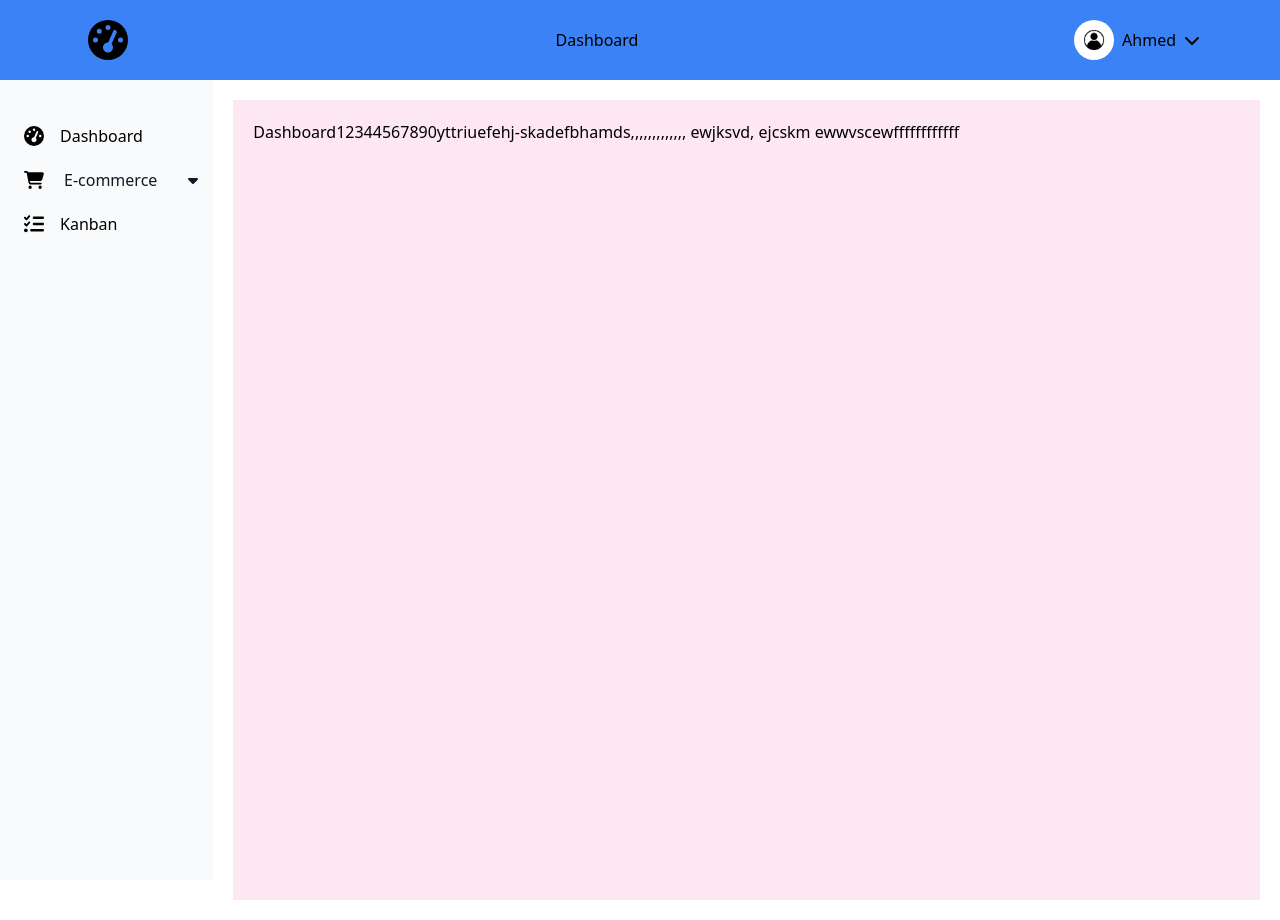
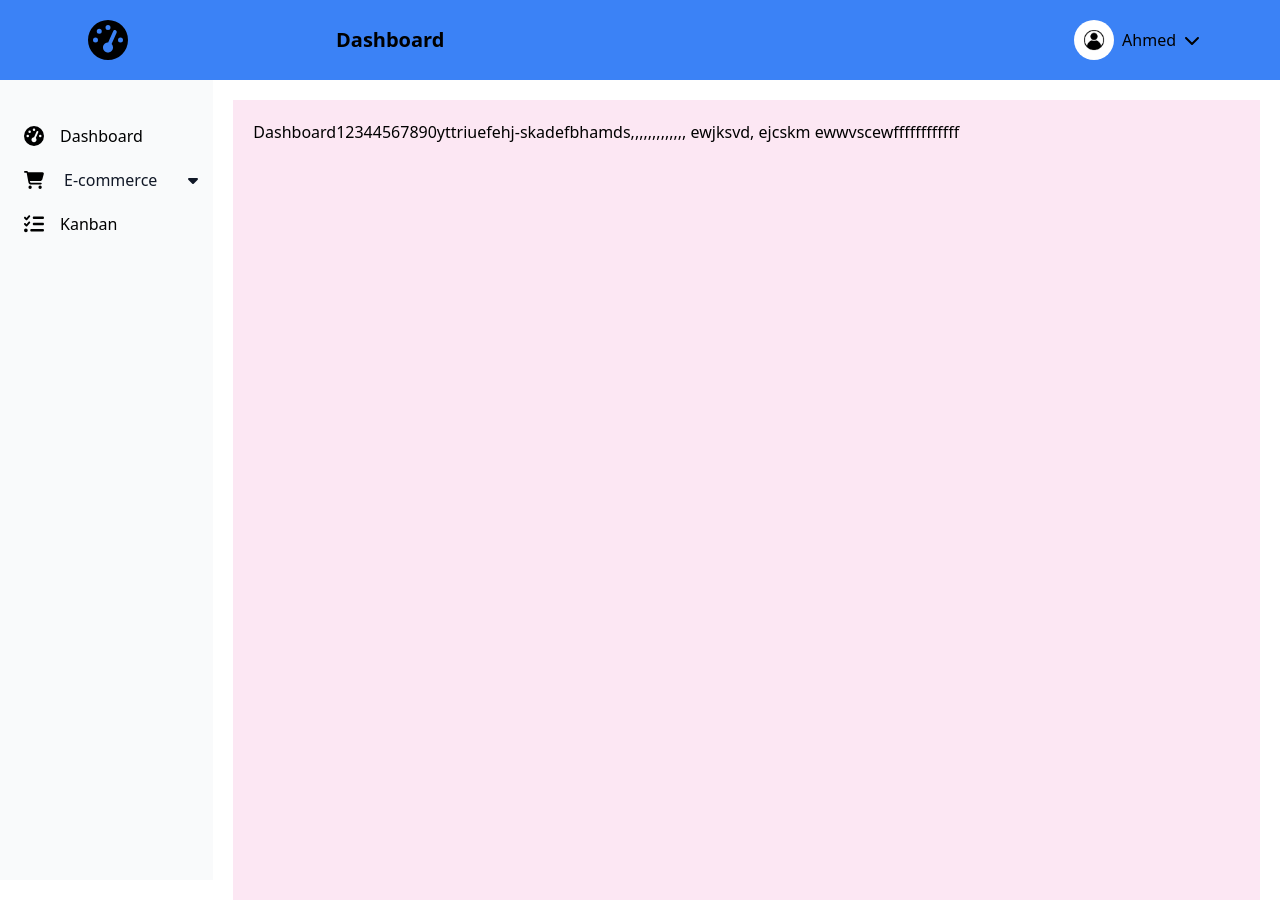
Before and after one commit to ahmed3441/Project-Structure, a React (Vite) app: page /dashboard in a window 1280 px wide. Built offline with nearby package versions, Linux system fonts and the light colour scheme.

Commit message:
Shadows Changes

```diff
--- a/src/components/admin/navabar/Index.jsx
+++ b/src/components/admin/navabar/Index.jsx
@@ -1,42 +1,109 @@
+//   import { faChevronDown, faChevronUp, faTachometerAlt } from "@fortawesome/free-solid-svg-icons";
+//   import { FontAwesomeIcon } from "@fortawesome/react-fontawesome";
+//   import Person from '../../../assets/images/person.png';
+//   import { useState } from "react";
+// import { useLocation } from "react-router-dom";
+//   // Navbar.js
+//   const Navbar = () => {
+
+//     const [dropdownOpen, setDropdownOpen] = useState(false);
+//     const location = useLocation();
+//     // For path name
+//     const formatPathname = (pathname) => {
+//       if (!pathname) return '';
+//             const cleanedPath = pathname.startsWith('/') ? pathname.slice(1) : pathname;
+//         return cleanedPath.charAt(0).toUpperCase() + cleanedPath.slice(1);}
+
+//     return (
+//     <>
+//       <nav className="bg-blue-500">
+//       <div className="flex items-center justify-between mx-3 sm:mx-20 relative">
+
+//       <FontAwesomeIcon icon = {faTachometerAlt} className="w-10 h-20 text-black ml-2" />
+
+//           <h1>{formatPathname(location.pathname)}</h1>
+
+
+//         <button onClick={() => setDropdownOpen(!dropdownOpen)} className="flex items-center">
+//           <img src={Person} alt="person" className="w-10 h-10 rounded-full ml-2 cursor-pointer"  />
+//                   <p className="ml-2">Ahmed</p>
+//                   <FontAwesomeIcon icon={dropdownOpen ? faChevronUp : faChevronDown} className="ml-2" />
+//           </button>
+
+//           </div>
+
+//       </nav>
+//               {dropdownOpen &&
+//               <div className="flex justify-end">
+//               <div className="fixed mx-14 -mt-3  ">
+//               <div id="dropdown" className=" bg-white divide-y divide-gray-100 rounded-lg shadow w-40 dark:bg-gray-700">
+//             <ul className="py-2 text-sm text-gray-700 dark:text-gray-200" aria-labelledby="dropdownDefaultButton">
+//               <li>
+//                 <a href="#" className="block px-4 py-2 hover:bg-gray-100 dark:hover:bg-gray-600 dark:hover:text-white">Settings</a>
+//               </li>
+//               <li>
+//                 <a href="#" className="block px-4 py-2 hover:bg-gray-100 dark:hover:bg-gray-600 dark:hover:text-white">Sign out</a>
+//               </li>
+//             </ul>
+//         </div>
+//         </div>
+//         </div>
+
+//         }
+//         </>
+//     );
+//   };
+
+//   export default Navbar;
+
+
+
+
+
 import { faChevronDown, faChevronUp, faTachometerAlt } from "@fortawesome/free-solid-svg-icons";
 import { FontAwesomeIcon } from "@fortawesome/react-fontawesome";
 import Person from '../../../assets/images/person.png';
 import { useState } from "react";
 import { useLocation } from "react-router-dom";
+
 // Navbar.js
 const Navbar = () => {
-
   const [dropdownOpen, setDropdownOpen] = useState(false);
   const location = useLocation();
+
   // For path name
   const formatPathname = (pathname) => {
     if (!pathname) return '';
     const cleanedPath = pathname.startsWith('/') ? pathname.slice(1) : pathname;
-        return cleanedPath.charAt(0).toUpperCase() + cleanedPath.slice(1);}
+    return cleanedPath.charAt(0).toUpperCase() + cleanedPath.slice(1);
+  }
 
   return (
     <>
       <nav className="bg-blue-500">
         <div className="flex items-center justify-between mx-3 sm:mx-20 relative">
+          {/* Logo and Dashboard */}
+          <div className="flex items-center sm:space-x-20 md:space-x-52">
+            <FontAwesomeIcon icon={faTachometerAlt} className="w-10 h-20 text-black ml-2" />
+            <h1 className="ml-2 font-bold text-xl">{formatPathname(location.pathname)}</h1>
+          </div>
 
-      <FontAwesomeIcon icon = {faTachometerAlt} className="w-10 h-20 text-black ml-2" />
-
-          <h1>{formatPathname(location.pathname)}</h1>
-
-
+          {/* Dropdown */}
+          <div className="ml-auto">
             <button onClick={() => setDropdownOpen(!dropdownOpen)} className="flex items-center">
-          <img src={Person} alt="person" className="w-10 h-10 rounded-full ml-2 cursor-pointer"  />
+              <img src={Person} alt="person" className="w-10 h-10 rounded-full ml-2 cursor-pointer" />
               <p className="ml-2">Ahmed</p>
               <FontAwesomeIcon icon={dropdownOpen ? faChevronUp : faChevronDown} className="ml-2" />
             </button>
+          </div>
+        </div>
+      </nav>
 
-          </div>
-
-      </nav>
+      {/* Dropdown Menu */}
       {dropdownOpen &&
         <div className="flex justify-end">
-              <div className="fixed mx-14 -mt-3  ">
-              <div id="dropdown" className=" bg-white divide-y divide-gray-100 rounded-lg shadow w-40 dark:bg-gray-700">
+          <div className="fixed mx-14 -mt-3">
+            <div id="dropdown" className="bg-white divide-y divide-gray-100 rounded-lg shadow w-40 dark:bg-gray-700">
               <ul className="py-2 text-sm text-gray-700 dark:text-gray-200" aria-labelledby="dropdownDefaultButton">
                 <li>
                   <a href="#" className="block px-4 py-2 hover:bg-gray-100 dark:hover:bg-gray-600 dark:hover:text-white">Settings</a>
@@ -48,7 +115,6 @@ import { useLocation } from "react-router-dom";
             </div>
           </div>
         </div>
-
       }
     </>
   );
```
Lines whose indentation alone changed are shown as unchanged.
